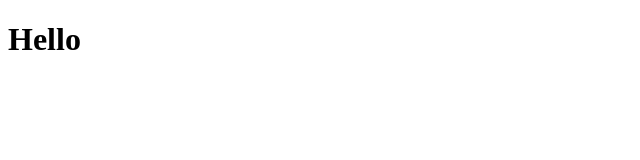
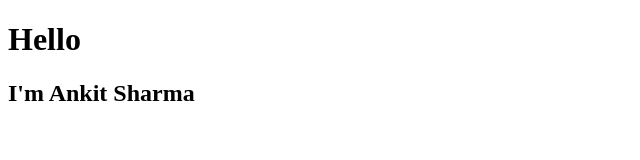
Before and after one commit to Ankitzsharma/Delta, a plain HTML site: page Javascript/index6.html in a window 1280 px wide. Shown: the whole page, without its empty margins (0-640 px from the left). Drawn offline with Linux system fonts and the light colour scheme.

Commit message:
Minute Changes

```diff
--- a/Javascript/index6.html
+++ b/Javascript/index6.html
@@ -7,6 +7,7 @@
 </head>
 <body>
     <h1>Hello</h1>
+    <h2>I'm Ankit Sharma</h2>
     <script src="app6.js"></script>
 </body>
 </html>
```
